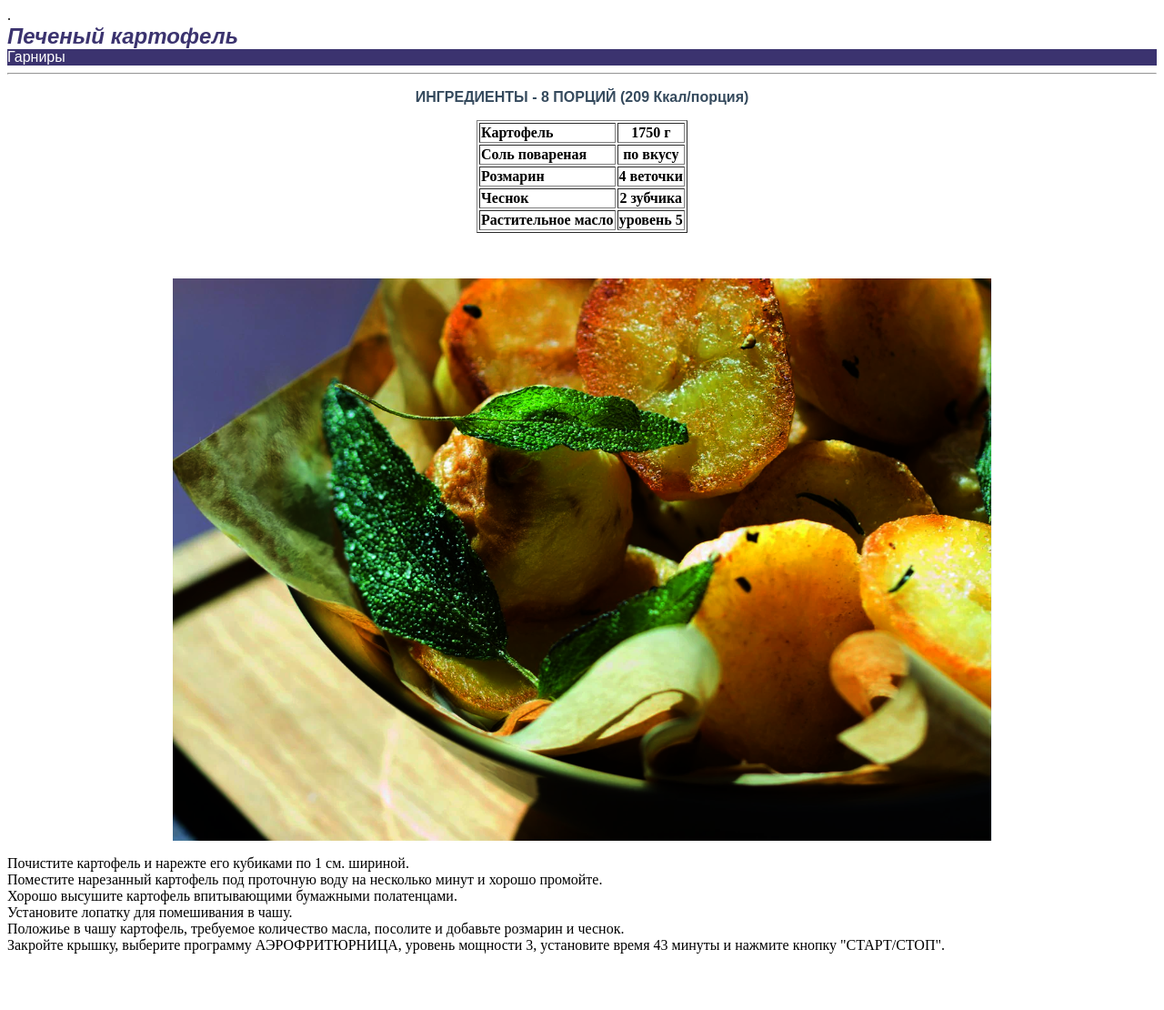
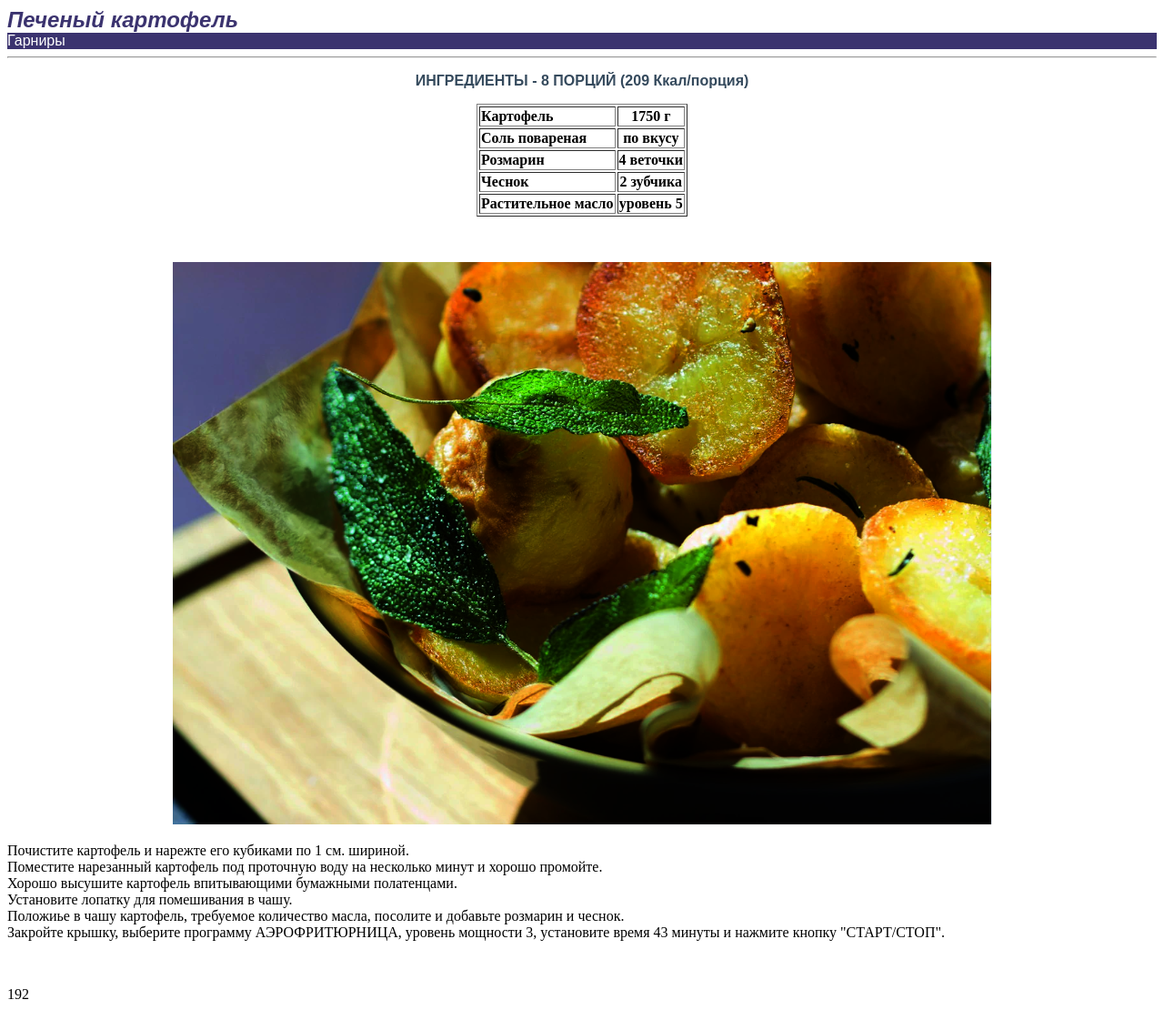
Before and after one commit to WebHeroSchool/me_nu, a plain HTML site: page index.html in a window 1280 px wide. Shown: the whole page at 91% size. Drawn offline with Linux system fonts and the light colour scheme.

Commit message:
Добавлены правки в index.html (2)

```diff
--- a/index.html
+++ b/index.html
@@ -1,17 +1,17 @@
-<!DOCTYPE>.
+<!DOCTYPE html>
 <html>
   <head>
    <meta charset="utf-8">
     <title>Меню</title>
       </head>
 <body>
-    <div>
+    <header>
      <font size="5" color="#3b336f" face="Arial">
       <i>
        <strong>Печеный картофель</strong>
         </i>
          </font>
-          </div>
+          </header>
     <div style="background: #3b336f">
      <font color="white" face="Arial">Гарниры</font>
       </div>
@@ -46,11 +46,16 @@
       <p style="margin-top: 50px;" align="center">
        <img src="images/img1.png">
         </p>
-        <div>Почистите картофель и нарежте его кубиками по 1 см. шириной.</div>
-        <div>Поместите нарезанный картофель под проточную воду на несколько минут и хорошо промойте.</<div>
-        <div>Хорошо высушите картофель впитывающими бумажными полатенцами.</div>
-        <div>Установите лопатку для помешивания в чашу.</div>
-        <div>Положиье в чашу картофель, требуемое количество масла, посолите и добавьте розмарин и чеснок.</div>
-        <div style="margin-bottom: 50px;">Закройте крышку, выберите программу АЭРОФРИТЮРНИЦА, уровень мощности 3, установите время 43 минуты и нажмите кнопку "СТАРТ/СТОП".</div>
+        <section>
+          <p style="margin-bottom: 50px;">
+        Почистите картофель и нарежте его кубиками по 1 см. шириной.
+        <br>Поместите нарезанный картофель под проточную воду на несколько минут и хорошо промойте.
+        <br>Хорошо высушите картофель впитывающими бумажными полатенцами.
+        <br>Установите лопатку для помешивания в чашу.
+        <br>Положиье в чашу картофель, требуемое количество масла, посолите и добавьте розмарин и чеснок.
+        <br>Закройте крышку, выберите программу АЭРОФРИТЮРНИЦА, уровень мощности 3, установите время 43 минуты и нажмите кнопку "СТАРТ/СТОП".
+      </p>
+      </section>
+      <footer>192</footer>
    </body>
 </html>
```
